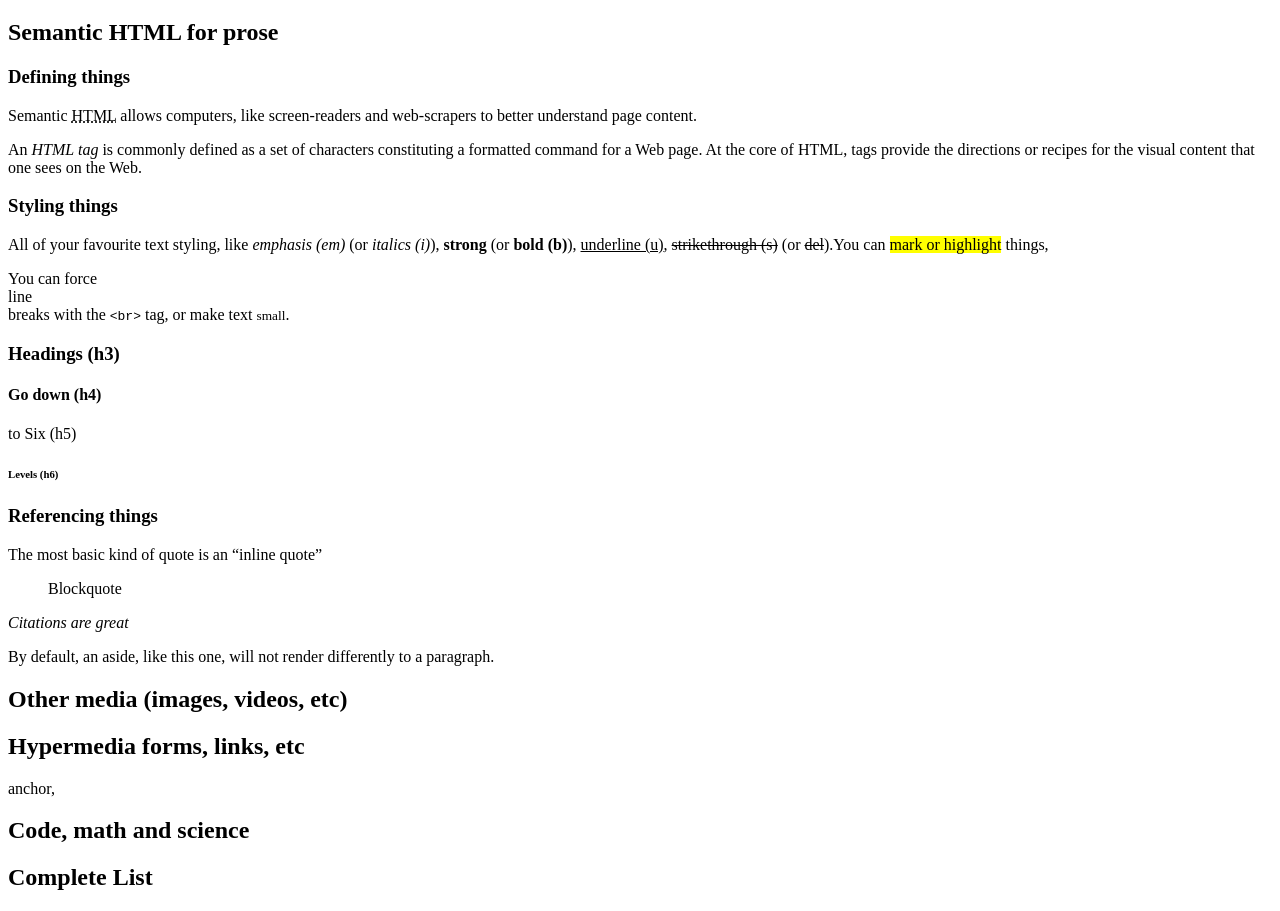
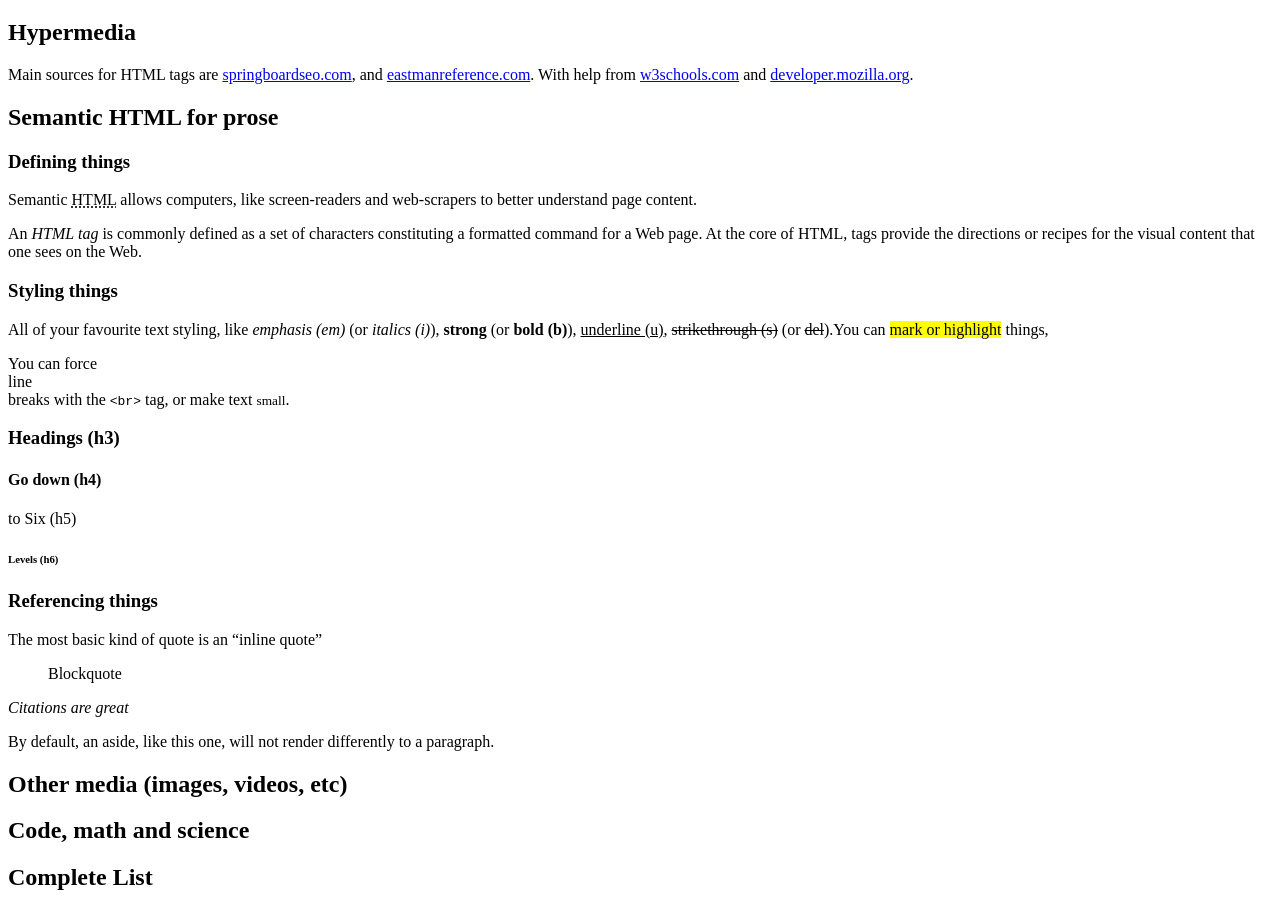
Before and after one commit to findgriffin/cewl, a plain HTML site: page html/semantic.html in a window 1280 px wide. Shown: the part 61-972 px from the top of the page. Drawn offline with Linux system fonts and the light colour scheme.

Commit message:
html/semantic.html: Add sources and reorganize sections.

```diff
--- a/html/semantic.html
+++ b/html/semantic.html
@@ -14,8 +14,20 @@
 </header>
 <nav></nav>
 <article>
+<section>
+<h2>Hypermedia</h2>
+<p>
+Main sources for HTML tags are <a
+href="http://www.springboardseo.com/resources/what-is/html-elements-list-complete.html">springboardseo.com</a>,
+and <a
+href="https://eastmanreference.com/complete-list-of-html-tags">eastmanreference.com</a>.
+With help from <a
+href="https://www.w3schools.com/html/html5_semantic_elements.asp">w3schools.com</a>
+and <a
+href="https://developer.mozilla.org/en-US/docs/Web/HTML/Element">developer.mozilla.org</a>.
+</p>
+</section>
 <h2>Semantic HTML for prose</h2>
-<section>
 <h3>Defining things</h3>
 <p>Semantic <abbr title="HyperText Markup Language">HTML</abbr> allows computers,
 like screen-readers and web-scrapers to better understand page content.</p>
@@ -23,42 +35,27 @@ like screen-readers and web-scrapers to better understand page content.</p>
 constituting a formatted command for a Web page. At the core of HTML, tags
 provide the directions or recipes for the visual content that one sees on the
 Web.</p>
-</section>
-<section>
 <h3>Styling things</h3>
 <p>All of your favourite text styling, like <em>emphasis (em)</em> (or
 <i>italics (i)</i>), <strong>strong</strong> (or <b>bold (b)</b>), <u>underline
 (u)</u>, <s>strikethrough (s)</s> (or <del>del</del>).You can <mark>mark or highlight</mark> things,
 <p>You can force<br>line<br>breaks with the <code>&lt;br&gt;</code> tag, or make text <small>small</small>.
-<section>
 <hgroup>
 <h3>Headings (h3)</h3>
 <h4>Go down (h4)</h4
 <h5>to Six (h5)</h5>
 <h6>Levels (h6)</h6>
 </hgroup>
-<section>
 <h3>Referencing things</h3>
 The most basic kind of quote is an <q>inline quote</q>
 <blockquote>Blockquote</blockquote>
 <cite>Citations are great</cite>
 <aside><p>By default, an aside, like this one, will not render differently to a paragraph.</p> </aside>
 </section>
-</article>
-<article>
 <h2>Other media (images, videos, etc)</h2>
 <section></section>
-</article>
-<article>
-<h2>Hypermedia forms, links, etc</h2>
-<section>
-anchor,
-</section>
-</article>
-<article>
 <h2>Code, math and science</h2>
 <section></section>
-</article>
 <h2>Complete List</h2>
 <section></section>
 </article>
```
